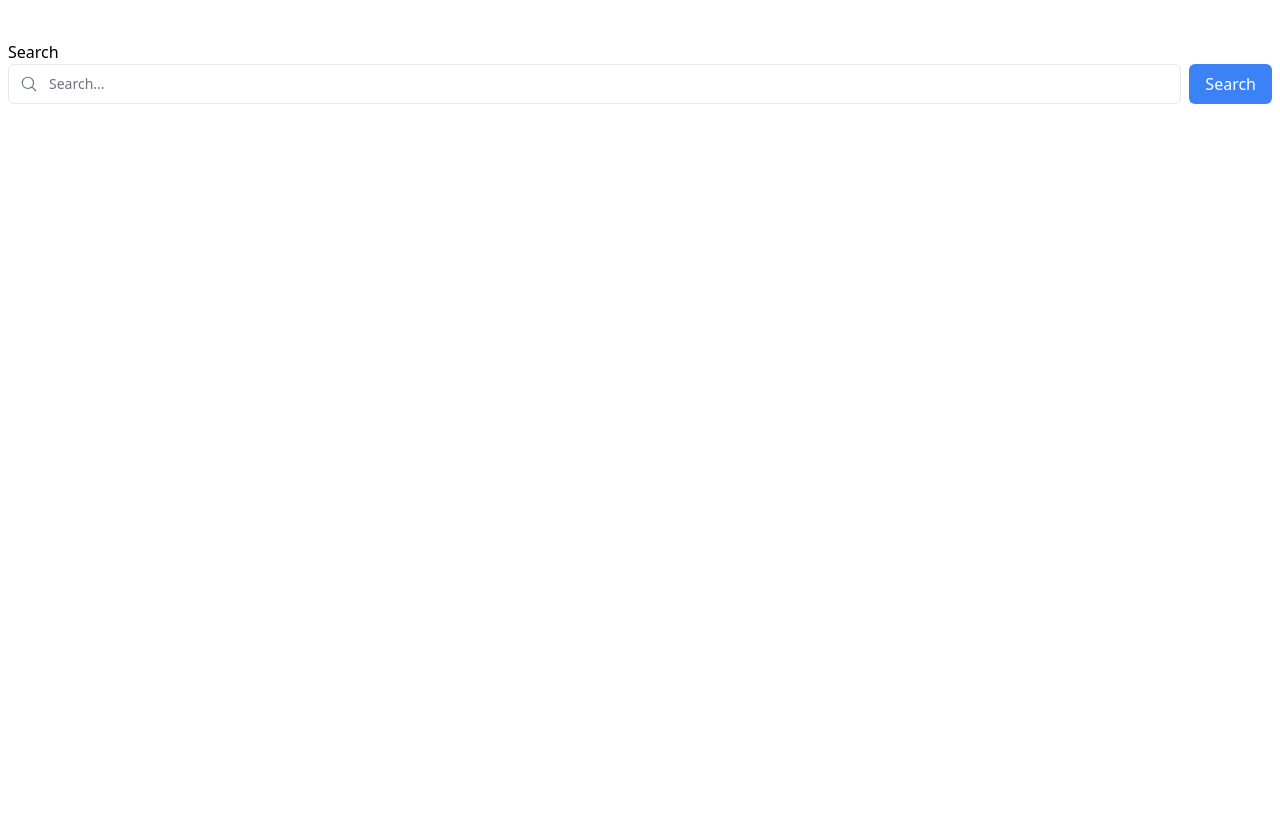
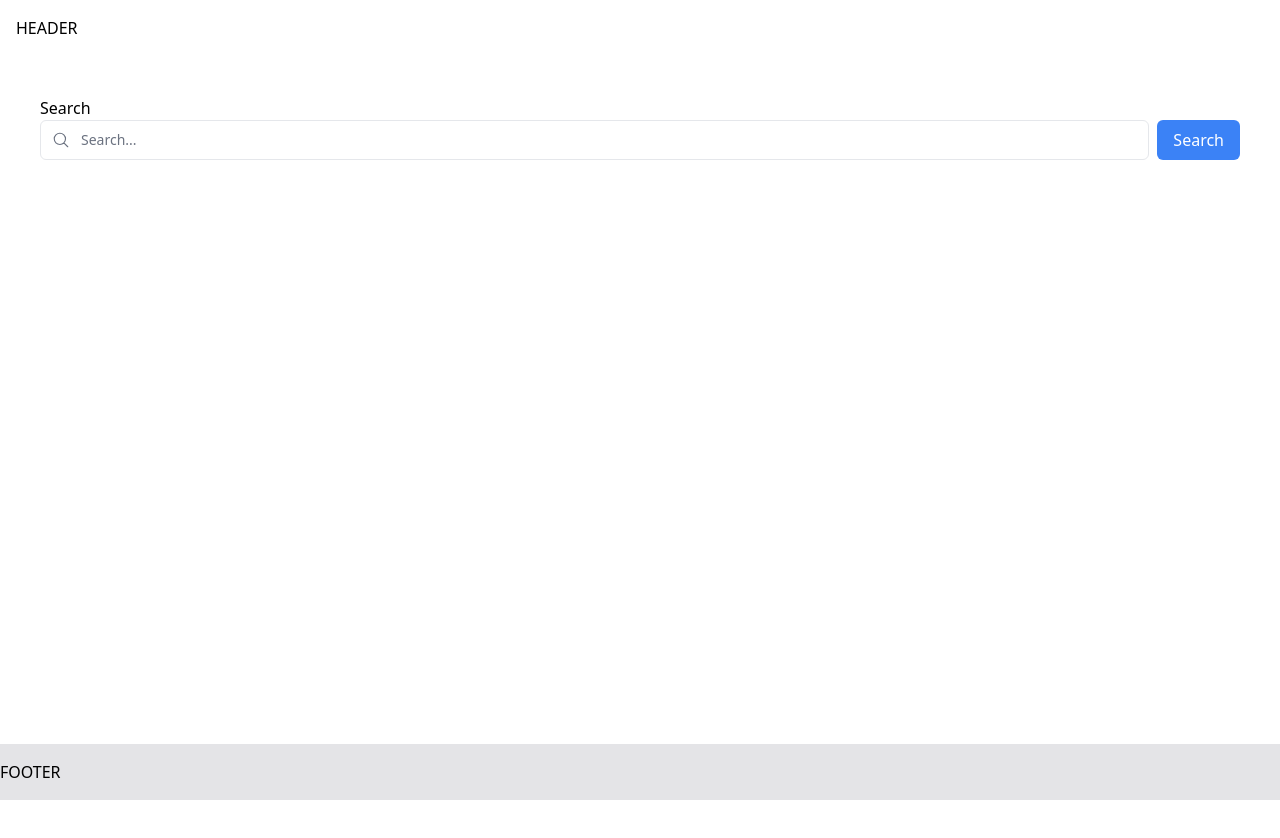
Before and after one commit to OBS-DevOps24/whoknows-legacy, a React (Vite) app in the folder frontend/: page / in a window 1280 px wide. After the commit the page ends 800 px from the top, so only its background shows below. Built offline with nearby package versions, Linux system fonts and the light colour scheme.

Commit message:
Footer and header placeholder

```diff
--- a/frontend/src/Layout.tsx
+++ b/frontend/src/Layout.tsx
@@ -1,14 +1,14 @@
-
-
 type LayoutProps = {
   children: React.ReactNode;
 };
 export default function Layout({ children }: LayoutProps) {
   return (
-    <main className="w-full min-h-screen bg-background text-text">
-      <div className="mt-10 mx-2">
-        {children}
+    <main className="w-full min-h-screen bg-background text-text grid grid-rows-[auto,1fr,auto]">
+      <div className="p-4">HEADER</div>
+      <div className="w-full">
+        <div className="mt-10 max-w-[1200px] mx-auto">{children}</div>
       </div>
+      <div className="py-4 bg-zinc-200">FOOTER</div>
     </main>
   );
 }
```
